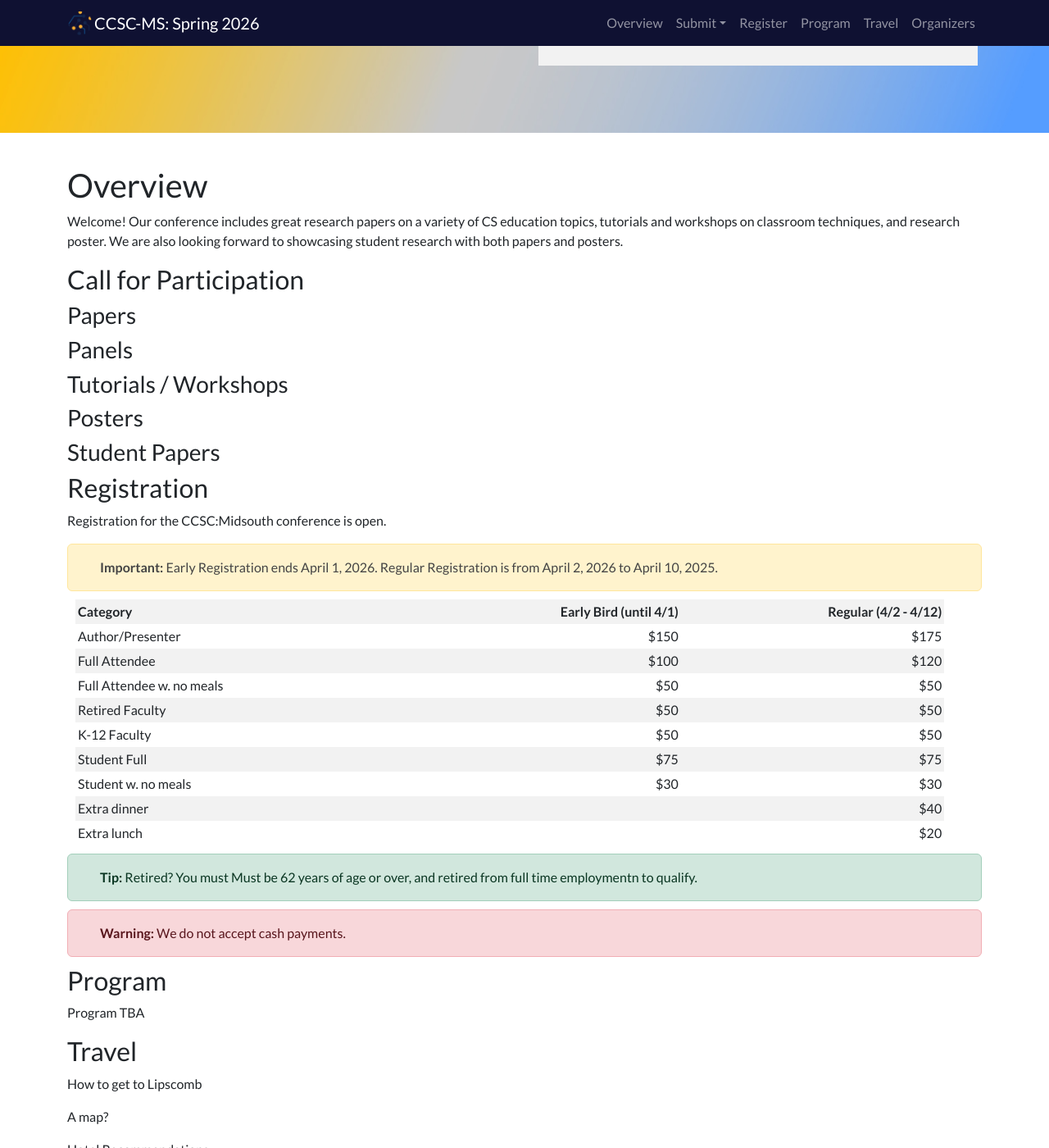
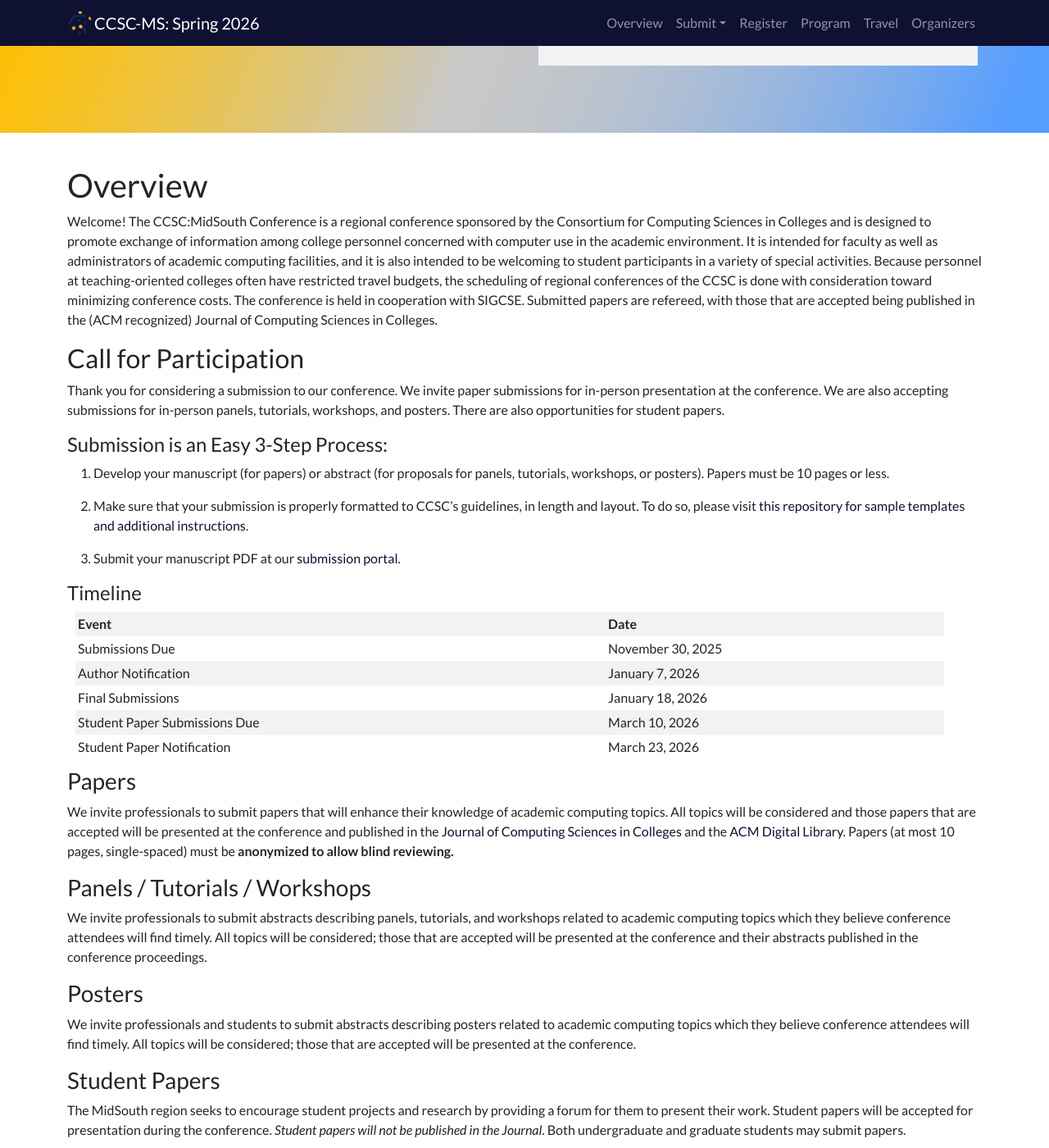
Before and after one commit to ccsc-midsouth/ccsc-midsouth.github.io, a Jekyll site: the page built from index.md, in a window 1280 px wide and 1400 px high, scrolled down 294 px. Shown: the whole window at 82% size. Built offline with Jekyll 4.4.1, drawn with Linux system fonts in a browser that asks for light colours; nearby versions of some CDN libraries; some of the changed text lies outside the part shown.

Commit message:
A basic call for papers example.

```diff
--- a/_config.yml
+++ b/_config.yml
@@ -14,10 +14,14 @@
 # You can create any custom variable you would like, and they will be accessible
 # in the templates via {{ site.myvariable }}.
 description: >- # this means to ignore newlines until "baseurl:"
-  Welcome! Our conference includes great research papers on a variety of
-  CS education topics, tutorials and workshops on classroom techniques,
-  and research poster. We are also looking forward to showcasing student
-  research with both papers and posters.
+  Welcome! The CCSC:MidSouth Conference is a regional conference sponsored by the Consortium for Computing
+  Sciences in Colleges and is designed to promote exchange of information among college personnel
+  concerned with computer use in the academic environment. It is intended for faculty as well as
+  administrators of academic computing facilities, and it is also intended to be welcoming to student
+  participants in a variety of special activities. Because personnel at teaching-oriented colleges often have
+  restricted travel budgets, the scheduling of regional conferences of the CCSC is done with consideration
+  toward minimizing conference costs. The conference is held in cooperation with SIGCSE. Submitted papers are refereed,
+  with those that are accepted being published in the (ACM recognized) Journal of Computing Sciences in Colleges.
 baseurl: "/" # the subpath of your site, e.g. /blog
 url: "https://ccsc-midsouth.github.io" # the base hostname & protocol for your site, e.g. http://example.com
 
@@ -25,6 +29,8 @@ number: CCSC-MS
 title: CCSC Midsouth
 semester: Spring 2026
 hypothesis: false
+participation: true
+registration: true
 
 navigation:
   - page: Overview
@@ -39,6 +45,7 @@ navigation:
         url: '#cfp'
       - page: Posters
         url: '#cfp'
+      - page: Student Papers
   - page: Register
     url: '#registration'
   - page: Program
@@ -47,13 +54,15 @@ navigation:
     url: '#travel'
   - page: Organizers
     url: '#committee'
+
 hosts:
   - id: lipscomb
     name: Lipscomb University
     web: https://lipscomb.edu/
 
 offerings:
-  - loc: Nashville, TN
+  - id: 2026
+    loc: Nashville, TN
     time: April 10-11, 2026
     host: lipscomb
 
--- a/index.md
+++ b/index.md
@@ -13,21 +13,64 @@ layout: conference
 
 {{ site.description }}
 
+{% if site.participation %}
+
 ## <a name="cfp">Call for Participation</a>
+
+Thank you for considering a submission to our conference. We invite paper submissions for in-person presentation at the conference. We are also accepting submissions for in-person panels, tutorials, workshops, and posters. There are also opportunities for student papers.
+
+#### Submission is an Easy 3-Step Process:
+
+1. Develop your manuscript (for papers) or abstract (for proposals for panels, tutorials, workshops, or posters). Papers must be 10 pages or less.
+
+1. Make sure that your submission is properly formatted to CCSC’s guidelines, in length and layout. To do so, please visit [this repository for sample templates and additional instructions](https://ccsc-journal.github.io/ccsc-editor/authors.html).
+
+1. Submit your manuscript PDF at our [submission portal](https://www.conftool.org/ccsc-ms/).
+
+#### Timeline
+
+| Event | Date |
+|:------|:-----|
+| Submissions Due |  November 30, 2025 |
+| Author Notification | January 7, 2026 |
+| Final Submissions | January 18, 2026 |
+| Student Paper Submissions Due | March 10, 2026 |
+| Student Paper Notification | March 23, 2026 |
 
 ### Papers
 
-### Panels
+We invite professionals to submit papers that will enhance their knowledge of academic computing topics. All topics will be considered and those papers that are accepted will be presented at the conference and published in the [Journal of Computing Sciences in Colleges](https://www.ccsc.org/journal/) and the [ACM Digital Library](https://dl.acm.org/). Papers (at most 10 pages, single-spaced) must be **anonymized to allow blind reviewing.**
 
-### Tutorials / Workshops
+### Panels / Tutorials / Workshops
+
+We invite professionals to submit abstracts describing panels, tutorials, and workshops related to academic computing topics which they believe conference attendees will find timely. All topics will be considered; those that are accepted will be presented at the conference and their abstracts published in the conference proceedings.
 
 ### Posters
 
+We invite professionals and students to submit abstracts describing posters related to academic computing topics which they believe conference attendees will find timely. All topics will be considered; those that are accepted will be presented at the conference.
+
 ### Student Papers
+
+The MidSouth region seeks to encourage student projects and research by providing a forum for them to present their work. Student papers will be accepted for presentation during the conference. *Student papers will not be published in the Journal*. Both undergraduate and graduate students may submit papers.
+
+{% include note.html content="All papers submitted should be the original work of the student. Mentoring faculty may be acknowledged in the body of the paper but should not be included in the list of authors." %}
+
+Students papers should be formatted as professional academic papers. As such, the paper must:
+
+* Include an abstract of between 100 and 350 words that describes the work.
+* Include an introduction, a body, and a conclusion/summary.
+* If a research paper, discuss related work.
+* Discuss methods, techniques, and results in the body. The content of the body, of course, will depend upon whether the paper addresses a development project or a research project. The body of the paper should be organized using appropriate subsections.
+* Provide appropriate reference to works that are not the author’s work. The reference style may follow an accepted form or style (eg., MLA, AMA, Chicago Style, for example). You may also follow the reference style for a computing journal. When in doubt, choose the reference style of the Journal of Computing Sciences in Colleges.
+* Be 10 pages or shorter
+
+{% endif %}
+
+{% if site.registration %}
 
 ## <a name="registration">Registration</a>
 
-Registration for the CCSC:Midsouth conference is open.
+Registration for the CCSC:Midsouth conference is open. INCLUDE LINK!!!
 
 {% include important.html content="Early Registration ends April 1, 2026. Regular Registration is from April 2, 2026 to April 10, 2025." %}
 
@@ -46,6 +89,8 @@ Registration for the CCSC:Midsouth conference is open.
 {% include tip.html content="Retired? You must Must be 62 years of age or over, and retired from full time employmentn to qualify." %}
 
 {% include warning.html content="We do not accept cash payments." %}
+
+{% endif %}
 
 ## <a name="Program">Program</a>
 
```
Also changed, not shown: other parts of index.md (+1 -1 lines).
